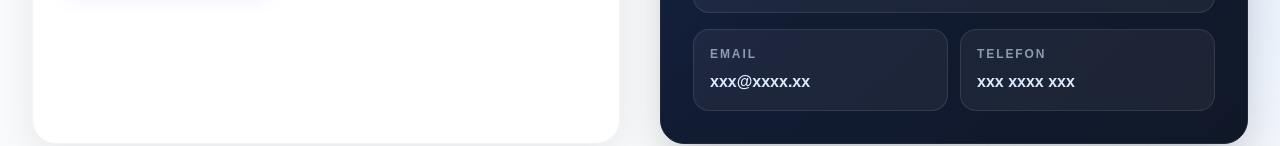
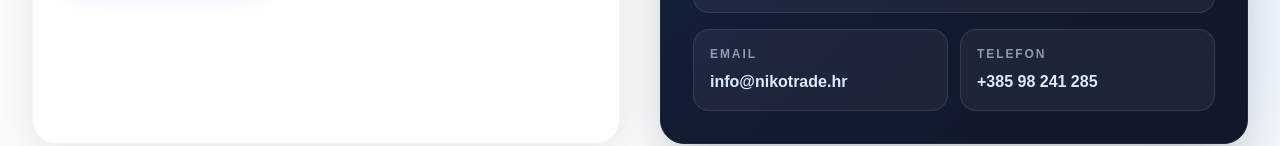
Before and after one commit to nivancic04/nikotrade.com-v2, a Next.js app: page /kontakt in a window 1280 px wide. Shown: the part 680-826 px from the top of the page. Built offline with nearby package versions, Linux system fonts and the light colour scheme.

Commit message:
vracen mail

```diff
--- a/app/kontakt/page.tsx
+++ b/app/kontakt/page.tsx
@@ -378,11 +378,11 @@ function KontaktPageContent() {
               <div className="grid grid-cols-1 gap-3 sm:grid-cols-2">
                 <div className="rounded-2xl border border-white/10 bg-white/5 p-4">
                   <p className="text-xs font-semibold uppercase tracking-[0.16em] text-blue-100/60">Email</p>
-                  <span className="mt-2 block text-base font-bold text-blue-100">xxx@xxxx.xx</span>
+                  <a href="mailto:info@nikotrade.hr" className="mt-2 block text-base font-bold text-blue-100">info@nikotrade.hr</a>
                 </div>
                 <div className="rounded-2xl border border-white/10 bg-white/5 p-4">
                   <p className="text-xs font-semibold uppercase tracking-[0.16em] text-blue-100/60">Telefon</p>
-                  <span className="mt-2 block text-base font-bold text-blue-100">xxx xxxx xxx</span>
+                  <a href="tel:+38598241285" className="mt-2 block text-base font-bold text-blue-100">+385 98 241 285</a>
                 </div>
               </div>
 
--- a/app/politika-privatnosti/page.tsx
+++ b/app/politika-privatnosti/page.tsx
@@ -159,8 +159,8 @@ export default function PrivacyPolicyPage() {
                   </p>
                   <p className="mt-2 text-lg font-black text-gray-900">Niko Trade d.o.o.</p>
                   <p className="mt-2 text-sm text-gray-700">Vatroslava Lisinskog 17, 42233 Sveti Đurđ, Hrvatska</p>
-                  <p className="mt-1 text-sm text-gray-700">Email: xxx@xxxx.xx</p>
-                  <p className="mt-1 text-sm text-gray-700">Telefon: xxx xxxx xxx</p>
+                  <p className="mt-1 text-sm text-gray-700">Email: info@nikotrade.hr</p>
+                  <p className="mt-1 text-sm text-gray-700">Telefon: +385 98 241 285</p>
                 </div>
 
                 <div className="rounded-2xl border border-amber-100 bg-amber-50 p-5">
```
